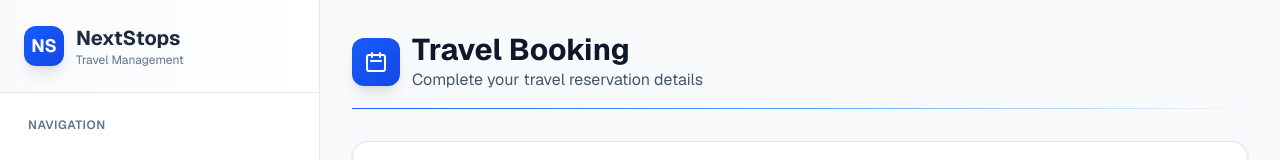
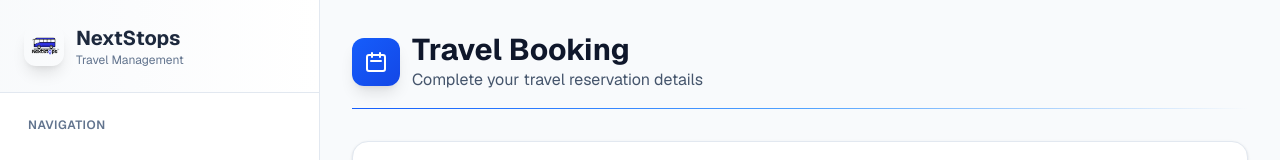
Before and after one commit to PRALHAD12/Next-Stops, a Next.js app: page /next/travel in a window 1280 px wide. Shown: the top 160 px of the page. Built offline with nearby package versions, Linux system fonts and the light colour scheme; no server answers.

Commit message:
adding logo

```diff
--- a/src/app/components/Sidebar.tsx
+++ b/src/app/components/Sidebar.tsx
@@ -98,8 +98,8 @@ export default function Sidebar({ currentPath }: SidebarProps) {
           {/* Header */}
           <div className="flex items-center justify-between p-6 border-b border-slate-200 bg-gradient-to-r from-slate-50 to-white">
             <div className="flex items-center space-x-3">
-              <div className="w-10 h-10 bg-gradient-to-br from-blue-600 to-blue-700 rounded-xl flex items-center justify-center shadow-lg">
-                <span className="text-white font-bold text-lg">NS</span>
+              <div className="w-10 h-10 rounded-xl overflow-hidden shadow-lg">
+                <img src="/next-stop.jpg" alt="NextStops Logo" className="w-full h-full object-cover" />
               </div>
               <div>
                 <h1 className="text-xl font-bold text-slate-800">NextStops</h1>
```
Also changed, not shown: public/next-stop.jpg.
